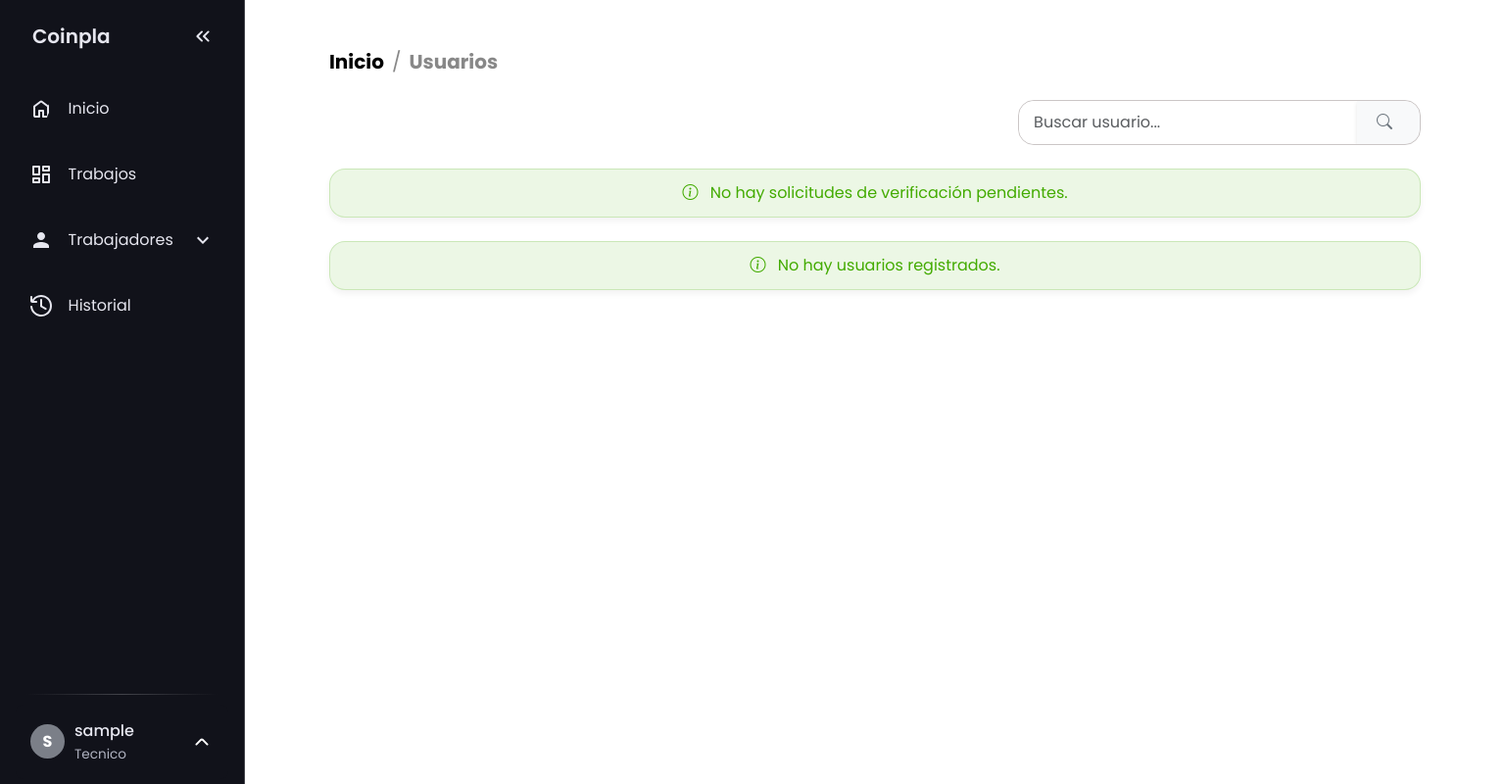
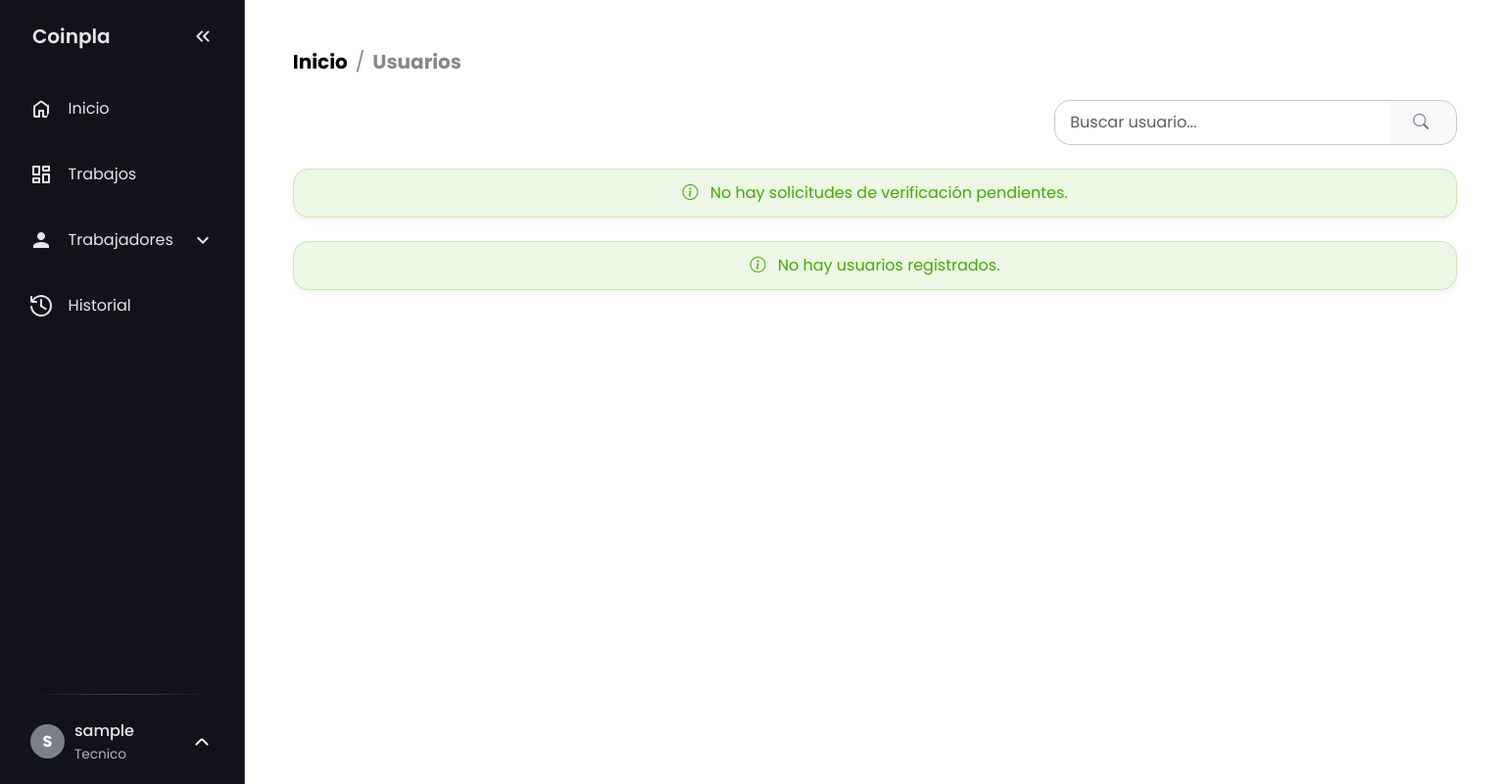
Before and after one commit to iiTzSenn/Coinpla__v1, a Flask app: template app/templates/admin_users.html in a window 1536 px wide. Shown: the whole page at 98% size. Run offline with Flask 3, Linux system fonts and the light colour scheme; the template is opened without the code that fills it, so the values that code supplies are empty; the visitor is signed in with stand-in values (Sample User, id 1); data comes from the database, SQL or seed files in the repository.

Commit message:
COINPLA (Ancho pagina usuarios arreglado)

```diff
--- a/app/templates/admin_users.html
+++ b/app/templates/admin_users.html
@@ -221,22 +221,21 @@
     border-radius: 1rem;
     padding: 12px;
   }
-
-  /* Estilos para los contenedores */
+    /* Estilos para los contenedores */
   .main-container {
-    max-width: 95%;
+    max-width: 98%;
     margin: 0 auto;
   }
 
   @media (min-width: 1200px) {
     .main-container {
-      max-width: 92%;
+      max-width: 97%;
     }
   }
 
   @media (min-width: 1400px) {
     .main-container {
-      max-width: 90%;
+      max-width: 96%;
     }
   }
 </style>
```
